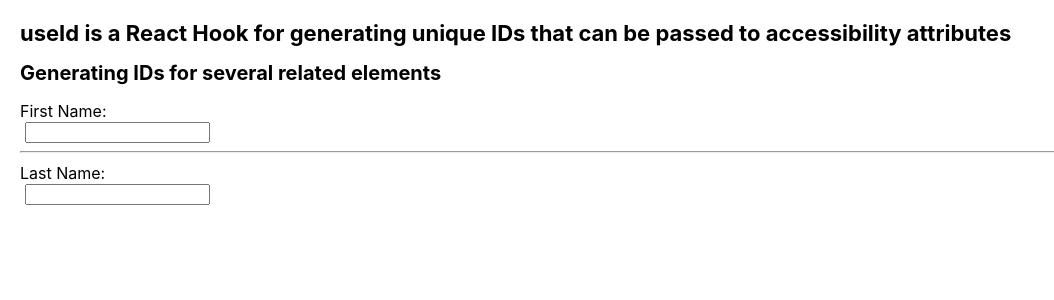
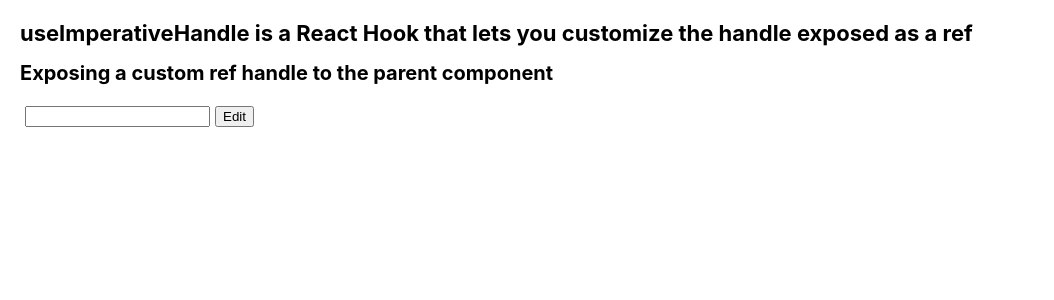
Before and after one commit to VladimirovMario/Sandbox, a React (Create React App) app in the folder 01. React documentation/03. API Reference/01. Hooks/: page / in a window 1280 px wide. Shown: the top 300 px of the page, without its empty margins (0-1054 px from the left). Built offline with nearby package versions, Linux system fonts and the light colour scheme.

Commit message:
Exposing a custom ref handle  to the parent component

```diff
--- a/01. React documentation/03. API Reference/01. Hooks/src/App.js
+++ b/01. React documentation/03. API Reference/01. Hooks/src/App.js
@@ -1,4 +1,5 @@
-import UseId from './components/UseId/UseId';
+import UseImperativeHandle from './components/UseImperativeHandle/UseImperativeHandle';
+// import UseId from './components/UseId/UseId';
 // import UseEffect from './components/UseEffect/UseEffect';
 // import UseDeferredValue from './components/UseDeferredValue/UseDeferredValue';
 // import UseDebugValue from './components/UseDebugValue/UseDebugValue';
@@ -8,7 +9,8 @@ import UseId from './components/UseId/UseId';
 function App() {
   return (
     <>
-      <UseId />
+      <UseImperativeHandle />
+      {/* <UseId /> */}
       {/* <UseEffect /> */}
       {/* <UseDeferredValue /> */}
       {/* <UseDebugValue /> */}
--- /dev/null
+++ b/01. React documentation/03. API Reference/01. Hooks/src/components/UseImperativeHandle/ExposingACustomRefHandle/ExposingACustomRefHandle.js
@@ -0,0 +1,30 @@
+import { useRef } from 'react';
+import MyInput from './MyInput';
+
+export default function ExposingACustomRefHandle() {
+  return (
+    <>
+      <h2>Exposing a custom ref handle to the parent component</h2>
+      <Form />
+    </>
+  );
+}
+
+function Form() {
+  const ref = useRef(null);
+
+  function handleClick() {
+    ref.current.focus();
+    // This won't work because the DOM node isn't exposed:
+    // ref.current.style.opacity = 0.5;
+  }
+
+  return (
+    <form>
+      <MyInput label="Enter your name" ref={ref} />
+      <button type="button" onClick={handleClick}>
+        Edit
+      </button>
+    </form>
+  );
+}
--- /dev/null
+++ b/01. React documentation/03. API Reference/01. Hooks/src/components/UseImperativeHandle/ExposingACustomRefHandle/MyInput.js
@@ -0,0 +1,24 @@
+import { forwardRef, useImperativeHandle, useRef } from 'react';
+
+const MyInput = forwardRef(function MyInput(props, ref) {
+  const inputRef = useRef(null);
+
+  useImperativeHandle(
+    ref,
+    () => {
+      return {
+        focus() {
+          inputRef.current.focus();
+        },
+        scrollIntoView() {
+          inputRef.current.scrollIntoView();
+        },
+      };
+    },
+    []
+  );
+
+  return <input type="text" {...props} ref={inputRef} />;
+});
+
+export default MyInput;
--- /dev/null
+++ b/01. React documentation/03. API Reference/01. Hooks/src/components/UseImperativeHandle/UseImperativeHandle.js
@@ -0,0 +1,13 @@
+import ExposingACustomRefHandle from './ExposingACustomRefHandle/ExposingACustomRefHandle';
+
+export default function UseImperativeHandle() {
+  return (
+    <>
+      <h1>
+        useImperativeHandle is a React Hook that lets you customize the handle
+        exposed as a ref
+      </h1>
+      <ExposingACustomRefHandle />
+    </>
+  );
+}
```
